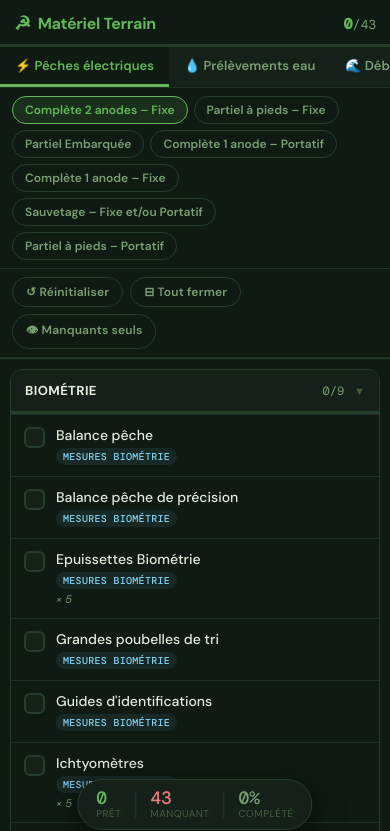
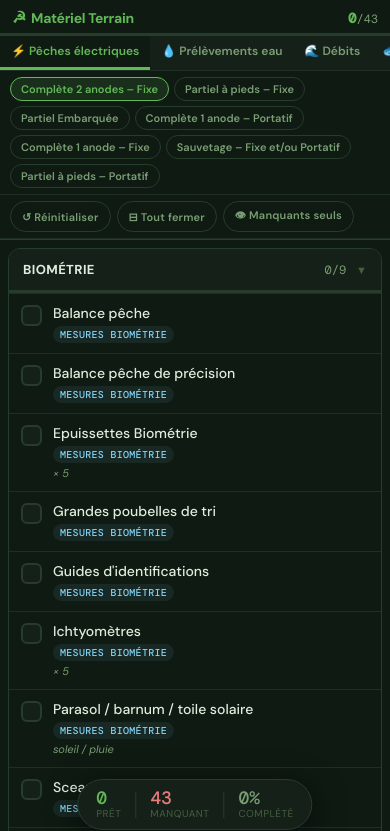
Before and after one commit to robinrgg/matos_app, a plain HTML site: page index.html in a window 390 px wide. Shown: the top 831 px of the page. Drawn offline with nearby package versions, Linux system fonts and the light colour scheme.

Commit message:
Add files via upload

```diff
--- a/index.html
+++ b/index.html
@@ -62,7 +62,7 @@ body {
 }
 .hdr-top {
   display: flex; align-items: center; justify-content: space-between;
-  padding: 11px 14px 8px;
+  padding: 9px 14px 6px;
 }
 .hdr-title {
   font-size: 16px; font-weight: 700; letter-spacing: -0.3px;
@@ -250,6 +250,24 @@ body.filter-missing .section.all-done { opacity: .4; pointer-events: none; }
 
 /* empty state */
 .empty { padding: 20px; text-align: center; font-size: 13px; color: var(--text-d); font-style: italic; }
+
+/* ====== MOBILE COMPACT ====== */
+@media (max-width: 560px) {
+  .hdr-top { padding: 7px 12px 5px; }
+  .hdr-title { font-size: 14px; gap: 5px; }
+  .hdr-title span { font-size: 16px; }
+  .hdr-prog { font-size: 12px; }
+  .hdr-prog strong { font-size: 14px; }
+
+  .tab-main { padding: 7px 11px; font-size: 12px; }
+  .tabs-sub { padding: 6px 10px; gap: 5px; }
+  .tab-sub { padding: 4px 10px; font-size: 11px; }
+  .controls { padding: 6px 10px; gap: 6px; }
+  .btn { padding: 5px 11px; font-size: 11px; }
+
+  .sections-wrap { padding: 8px 8px 0; }
+  .item { padding: 10px 12px; }
+}
 </style>
 </head>
 <body>
```
